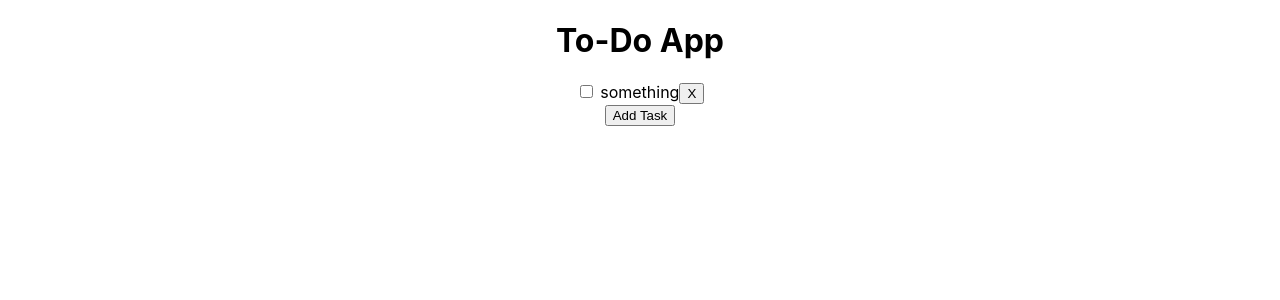
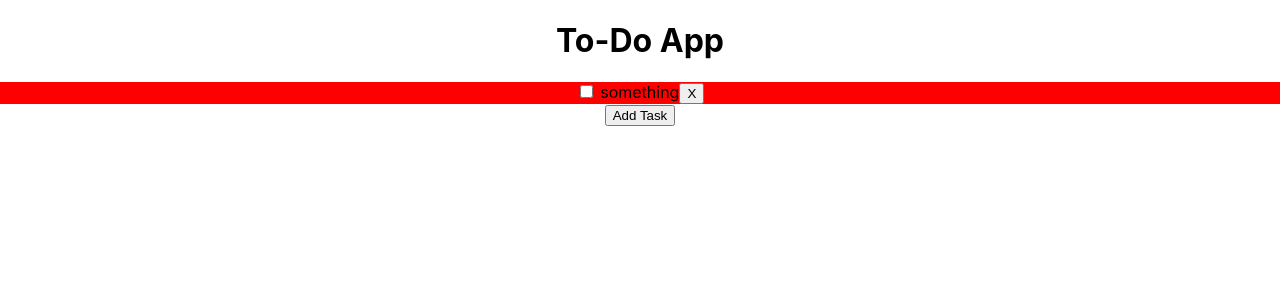
Before and after one commit to Hemnath-D/React-Todo-App, a React (Create React App) app: page / in a window 1280 px wide. Shown: the top 300 px of the page. Built offline with nearby package versions, Linux system fonts and the light colour scheme.

Commit message:
Added Check Box functionality

```diff
--- a/src/App.css
+++ b/src/App.css
@@ -36,3 +36,11 @@
     transform: rotate(360deg);
   }
 }
+
+.complete{
+  background-color: green;
+}
+
+.incomplete{
+  background-color: red;
+}
--- a/src/App.js
+++ b/src/App.js
@@ -11,9 +11,10 @@ class AddTask extends React.Component {
 
 class Task extends React.Component {
   render() {
+    const className = this.props.value.completed ? "complete" : "incomplete";
     const checkbox = (
-      <div>
-        <input type = "checkbox"/> {this.props.value.description}
+      <div class = {className}>
+        <input type = "checkbox" onChange = {() => this.props.onCheckClick(this.props.value)}/> {this.props.value.description}
         <button onClick = {() => this.props.onRemoveClick(this.props.value)}>X</button>
       </div>
     )
@@ -41,10 +42,19 @@ class App extends React.Component {
   }
 
   handleRemoveTask(task) {
-    alert(task.description);
     const tasks = this.state.tasks.slice();
     const index = tasks.indexOf(task);
     tasks.splice(index, 1);
+    this.setState({
+      tasks: tasks,
+      currentId: this.currentId
+    })
+  }
+
+  handleCheckClick(task) {
+    const tasks = this.state.tasks.slice();
+    const index = tasks.indexOf(task);
+    tasks[index].completed = !tasks[index].completed;
     this.setState({
       tasks: tasks,
       currentId: this.currentId
@@ -57,7 +67,7 @@ class App extends React.Component {
         <center><h1>To-Do App</h1></center>
         {
           this.state.tasks.map(task => (
-            <Task value = {task} onRemoveClick = {() => this.handleRemoveTask(task)}/>
+            <Task value = {task} onRemoveClick = {() => this.handleRemoveTask(task)} onCheckClick = {() => this.handleCheckClick(task)}/>
           ))
         }
         <AddTask onClick = {() => this.handleAddTask()}/>
```
